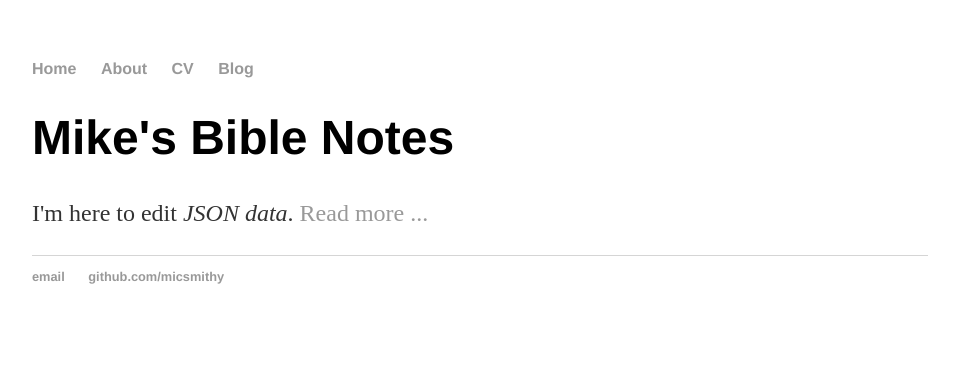
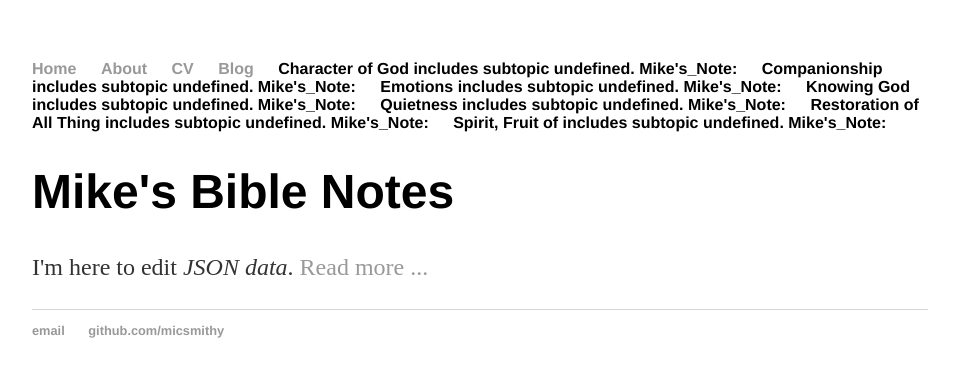
Before and after one commit to micsmithy/micsmithy.github.io, a plain HTML site: page MikeysBibleNotes.html in a window 1280 px wide. Shown: the whole page, without its empty margins (160-1119 px from the left). Drawn offline with nearby package versions, Linux system fonts and the light colour scheme.

Commit message:
Update MikeysBibleNotes.html

```diff
--- a/MikeysBibleNotes.html
+++ b/MikeysBibleNotes.html
@@ -43,7 +43,7 @@ fetch(myRequest)
       );
       listItem.appendChild(
         document.createElement('strong')
-      ).textContent = topic.Mike's_Note;
+      ).textContent = topic.Mikes_Note;
       myList.appendChild(listItem);
     }
   })
```
